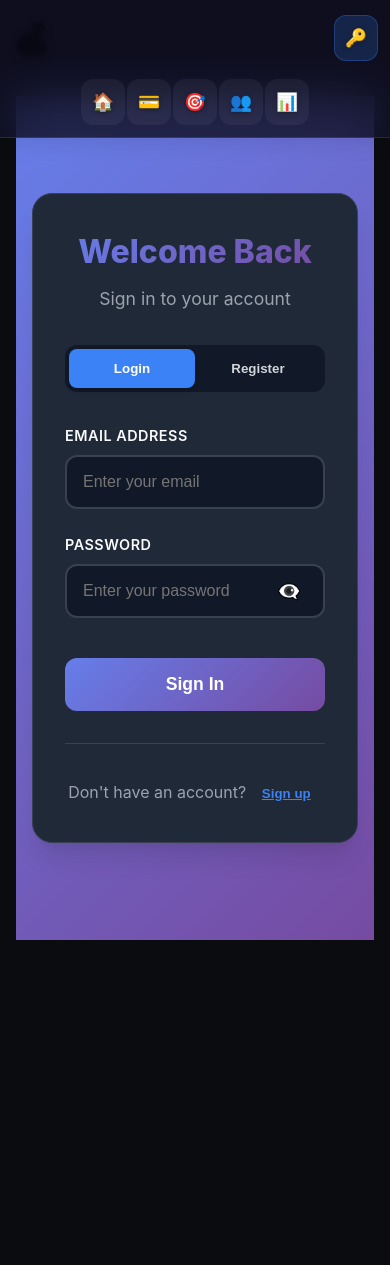
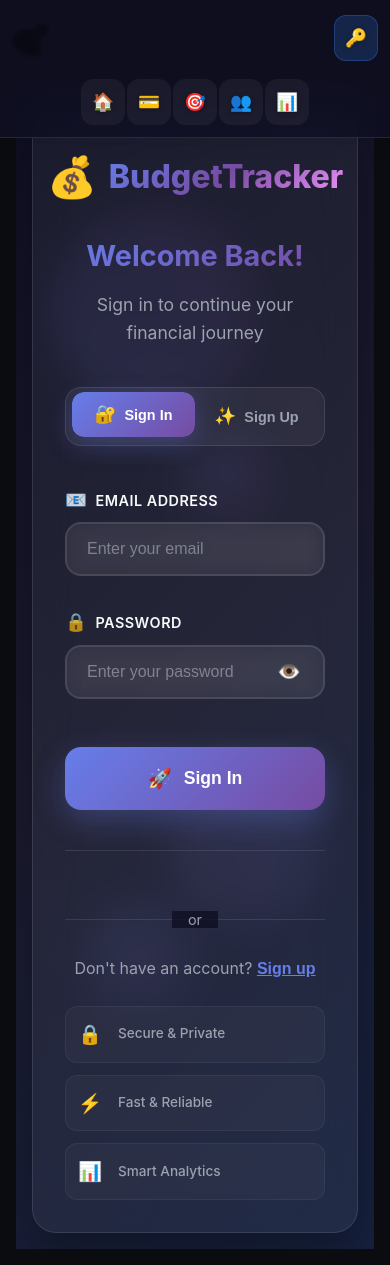
Before and after one commit to Likash28/Budget-Tracker, a React (Vite) app in the folder frontend/: page /login in a window 390 px wide. Before the commit the page ends 956 px from the top, so only its background shows below. Built offline with nearby package versions, Linux system fonts and the light colour scheme; the HTML template or start-up script is replaced by a standard one.

Commit message:
Create outstanding login/register page with ultra-modern UI design

```diff
--- a/frontend/src/pages/Login.jsx
+++ b/frontend/src/pages/Login.jsx
@@ -104,10 +104,23 @@ export default function Login({ onLogin }){
 
   return (
     <div className="auth-container">
+      <div className="auth-background">
+        <div className="auth-shapes">
+          <div className="shape shape-1"></div>
+          <div className="shape shape-2"></div>
+          <div className="shape shape-3"></div>
+          <div className="shape shape-4"></div>
+        </div>
+      </div>
+
       <div className="auth-card">
         <div className="auth-header">
-          <h1>{isLogin ? 'Welcome Back' : 'Create Account'}</h1>
-          <p>{isLogin ? 'Sign in to your account' : 'Join us to start tracking your finances'}</p>
+          <div className="auth-logo">
+            <div className="logo-icon">💰</div>
+            <h1>BudgetTracker</h1>
+          </div>
+          <h2>{isLogin ? 'Welcome Back!' : 'Create Account'}</h2>
+          <p>{isLogin ? 'Sign in to continue your financial journey' : 'Join thousands managing their finances smartly'}</p>
         </div>
 
         <div className="auth-tabs">
@@ -119,7 +132,8 @@ export default function Login({ onLogin }){
               setSuccess('')
             }}
           >
-            Login
+            <span className="tab-icon">🔐</span>
+            <span>Sign In</span>
           </button>
           <button
             className={`tab-button ${!isLogin ? 'active' : ''}`}
@@ -129,14 +143,19 @@ export default function Login({ onLogin }){
               setSuccess('')
             }}
           >
-            Register
+            <span className="tab-icon">✨</span>
+            <span>Sign Up</span>
           </button>
         </div>
 
         <form onSubmit={isLogin ? handleLogin : handleRegister} className="auth-form">
           {!isLogin && (
             <div className="form-group">
-              <label htmlFor="name">Full Name</label>
+              <label htmlFor="name">
+                <span className="label-icon">👤</span>
+                Full Name
+              </label>
+              <div className="input-wrapper">
                 <input
                   id="name"
                   name="name"
@@ -146,11 +165,17 @@ export default function Login({ onLogin }){
                   onChange={handleInputChange}
                   required
                 />
+                <div className="input-border"></div>
+              </div>
             </div>
           )}
 
           <div className="form-group">
-            <label htmlFor="email">Email Address</label>
+            <label htmlFor="email">
+              <span className="label-icon">📧</span>
+              Email Address
+            </label>
+            <div className="input-wrapper">
               <input
                 id="email"
                 name="email"
@@ -160,11 +185,17 @@ export default function Login({ onLogin }){
                 onChange={handleInputChange}
                 required
               />
+              <div className="input-border"></div>
+            </div>
           </div>
 
           <div className="form-group">
-            <label htmlFor="password">Password</label>
+            <label htmlFor="password">
+              <span className="label-icon">🔒</span>
+              Password
+            </label>
             <div className="password-input-container">
+              <div className="input-wrapper">
                 <input
                   id="password"
                   name="password"
@@ -174,20 +205,27 @@ export default function Login({ onLogin }){
                   onChange={handleInputChange}
                   required
                 />
+                <div className="input-border"></div>
+              </div>
               <button
                 type="button"
                 className="password-toggle"
                 onClick={togglePasswordVisibility}
+                title={showPassword ? 'Hide password' : 'Show password'}
               >
-                {showPassword ? '👁️' : '👁️‍🗨️'}
+                {showPassword ? '🙈' : '👁️'}
               </button>
             </div>
           </div>
 
           {!isLogin && (
             <div className="form-group">
-              <label htmlFor="confirmPassword">Confirm Password</label>
+              <label htmlFor="confirmPassword">
+                <span className="label-icon">🔐</span>
+                Confirm Password
+              </label>
               <div className="password-input-container">
+                <div className="input-wrapper">
                   <input
                     id="confirmPassword"
                     name="confirmPassword"
@@ -197,12 +235,15 @@ export default function Login({ onLogin }){
                     onChange={handleInputChange}
                     required
                   />
+                  <div className="input-border"></div>
+                </div>
                 <button
                   type="button"
                   className="password-toggle"
                   onClick={toggleConfirmPasswordVisibility}
+                  title={showConfirmPassword ? 'Hide password' : 'Show password'}
                 >
-                  {showConfirmPassword ? '👁️' : '👁️‍🗨️'}
+                  {showConfirmPassword ? '🙈' : '👁️'}
                 </button>
               </div>
             </div>
@@ -214,17 +255,36 @@ export default function Login({ onLogin }){
             disabled={loading}
           >
             {loading ? (
-              <div className="loading-spinner-small"></div>
+              <div className="loading-spinner">
+                <div className="spinner"></div>
+                <span>Processing...</span>
+              </div>
             ) : (
-              isLogin ? 'Sign In' : 'Create Account'
+              <>
+                <span className="button-icon">{isLogin ? '🚀' : '✨'}</span>
+                <span>{isLogin ? 'Sign In' : 'Create Account'}</span>
+              </>
             )}
           </button>
 
-          {error && <div className="error-message">{error}</div>}
-          {success && <div className="success-message">{success}</div>}
+          {error && (
+            <div className="message error-message">
+              <span className="message-icon">⚠️</span>
+              <span>{error}</span>
+            </div>
+          )}
+          {success && (
+            <div className="message success-message">
+              <span className="message-icon">✅</span>
+              <span>{success}</span>
+            </div>
+          )}
         </form>
 
         <div className="auth-footer">
+          <div className="divider">
+            <span>or</span>
+          </div>
           <p>
             {isLogin ? "Don't have an account? " : "Already have an account? "}
             <button
@@ -238,6 +298,20 @@ export default function Login({ onLogin }){
               {isLogin ? 'Sign up' : 'Sign in'}
             </button>
           </p>
+          <div className="auth-features">
+            <div className="feature">
+              <span className="feature-icon">🔒</span>
+              <span>Secure & Private</span>
+            </div>
+            <div className="feature">
+              <span className="feature-icon">⚡</span>
+              <span>Fast & Reliable</span>
+            </div>
+            <div className="feature">
+              <span className="feature-icon">📊</span>
+              <span>Smart Analytics</span>
+            </div>
+          </div>
         </div>
       </div>
     </div>
--- a/frontend/src/styles.css
+++ b/frontend/src/styles.css
@@ -617,38 +617,143 @@ th,td { padding:.5rem; border-bottom:1px solid var(--border-color); }
   100% { transform: rotate(360deg); }
 }
 
-/* Authentication Styles */
+/* Authentication Styles - Ultra Modern Design */
 .auth-container {
   min-height: 100vh;
   display: flex;
   align-items: center;
   justify-content: center;
-  background: linear-gradient(135deg, #667eea 0%, #764ba2 100%);
+  background: linear-gradient(135deg, #0f0f23 0%, #1a1a2e 50%, #16213e 100%);
   padding: 2rem;
+  position: relative;
+  overflow: hidden;
+}
+
+.auth-background {
+  position: absolute;
+  top: 0;
+  left: 0;
+  right: 0;
+  bottom: 0;
+  overflow: hidden;
+  z-index: 1;
+}
+
+.auth-shapes {
+  position: relative;
+  width: 100%;
+  height: 100%;
+}
+
+.shape {
+  position: absolute;
+  border-radius: 50%;
+  background: linear-gradient(45deg, rgba(102, 126, 234, 0.1), rgba(118, 75, 162, 0.1));
+  animation: float 6s ease-in-out infinite;
+}
+
+.shape-1 {
+  width: 200px;
+  height: 200px;
+  top: 10%;
+  left: 10%;
+  animation-delay: 0s;
+}
+
+.shape-2 {
+  width: 150px;
+  height: 150px;
+  top: 60%;
+  right: 15%;
+  animation-delay: 2s;
+}
+
+.shape-3 {
+  width: 100px;
+  height: 100px;
+  bottom: 20%;
+  left: 20%;
+  animation-delay: 4s;
+}
+
+.shape-4 {
+  width: 80px;
+  height: 80px;
+  top: 30%;
+  right: 30%;
+  animation-delay: 1s;
+}
+
+@keyframes float {
+  0%, 100% { transform: translateY(0px) rotate(0deg); }
+  50% { transform: translateY(-20px) rotate(180deg); }
 }
 
 .auth-card {
-  background: var(--card-bg);
-  border: 1px solid var(--border-color);
-  border-radius: 20px;
+  background: rgba(255, 255, 255, 0.05);
+  backdrop-filter: blur(20px);
+  border: 1px solid rgba(255, 255, 255, 0.1);
+  border-radius: 24px;
   padding: 3rem;
   width: 100%;
-  max-width: 450px;
-  box-shadow: var(--shadow-xl);
-  backdrop-filter: blur(10px);
+  max-width: 480px;
+  box-shadow: 0 20px 40px rgba(0, 0, 0, 0.3);
+  position: relative;
+  z-index: 2;
+  animation: slideUp 0.8s ease-out;
+}
+
+@keyframes slideUp {
+  from {
+    opacity: 0;
+    transform: translateY(30px);
+  }
+  to {
+    opacity: 1;
+    transform: translateY(0);
+  }
 }
 
 .auth-header {
   text-align: center;
-  margin-bottom: 2rem;
-}
-
-.auth-header h1 {
+  margin-bottom: 2.5rem;
+}
+
+.auth-logo {
+  display: flex;
+  align-items: center;
+  justify-content: center;
+  gap: 0.75rem;
+  margin-bottom: 1.5rem;
+}
+
+.logo-icon {
   font-size: 2.5rem;
+  animation: bounce 2s infinite;
+}
+
+@keyframes bounce {
+  0%, 20%, 50%, 80%, 100% { transform: translateY(0); }
+  40% { transform: translateY(-10px); }
+  60% { transform: translateY(-5px); }
+}
+
+.auth-logo h1 {
+  font-size: 2rem;
   font-weight: 800;
-  color: var(--text-primary);
-  margin: 0 0 0.5rem 0;
-  background: var(--gradient-primary);
+  background: linear-gradient(135deg, #667eea 0%, #764ba2 50%, #f093fb 100%);
+  -webkit-background-clip: text;
+  -webkit-text-fill-color: transparent;
+  background-clip: text;
+  margin: 0;
+}
+
+.auth-header h2 {
+  font-size: 2.2rem;
+  font-weight: 700;
+  color: var(--text-primary);
+  margin: 0 0 0.75rem 0;
+  background: linear-gradient(135deg, #667eea 0%, #764ba2 100%);
   -webkit-background-clip: text;
   -webkit-text-fill-color: transparent;
   background-clip: text;
@@ -658,74 +763,145 @@ th,td { padding:.5rem; border-bottom:1px solid var(--border-color); }
   color: var(--text-muted);
   font-size: 1.1rem;
   margin: 0;
+  line-height: 1.6;
 }
 
 .auth-tabs {
   display: flex;
-  background: var(--secondary-bg);
-  border-radius: 12px;
-  padding: 4px;
-  margin-bottom: 2rem;
+  background: rgba(255, 255, 255, 0.05);
+  border-radius: 16px;
+  padding: 6px;
+  margin-bottom: 2.5rem;
+  border: 1px solid rgba(255, 255, 255, 0.1);
 }
 
 .tab-button {
   flex: 1;
-  padding: 0.75rem 1rem;
+  padding: 1rem 1.5rem;
   border: none;
   background: transparent;
-  color: var(--text-secondary);
+  color: var(--text-muted);
+  border-radius: 12px;
+  cursor: pointer;
   font-weight: 600;
-  border-radius: 8px;
-  cursor: pointer;
-  transition: all 0.3s ease;
+  transition: all 0.4s cubic-bezier(0.175, 0.885, 0.32, 1.275);
+  font-size: 1rem;
+  display: flex;
+  align-items: center;
+  justify-content: center;
+  gap: 0.5rem;
+  position: relative;
+  overflow: hidden;
+}
+
+.tab-button::before {
+  content: '';
+  position: absolute;
+  top: 0;
+  left: 0;
+  right: 0;
+  bottom: 0;
+  background: linear-gradient(135deg, #667eea 0%, #764ba2 100%);
+  opacity: 0;
+  transition: opacity 0.3s ease;
+  border-radius: 12px;
+}
+
+.tab-button.active::before {
+  opacity: 1;
 }
 
 .tab-button.active {
-  background: var(--accent-blue);
   color: white;
-  box-shadow: var(--shadow-md);
+  box-shadow: 0 8px 25px rgba(102, 126, 234, 0.3);
+  transform: translateY(-2px);
 }
 
 .tab-button:hover:not(.active) {
   color: var(--text-primary);
-  background: var(--border-color);
+  background: rgba(255, 255, 255, 0.05);
+  transform: translateY(-1px);
+}
+
+.tab-icon {
+  font-size: 1.1rem;
+  position: relative;
+  z-index: 1;
+}
+
+.tab-button span:last-child {
+  position: relative;
+  z-index: 1;
 }
 
 .auth-form {
   display: flex;
   flex-direction: column;
-  gap: 1.5rem;
+  gap: 2rem;
 }
 
 .form-group {
   display: flex;
   flex-direction: column;
+  gap: 0.75rem;
+}
+
+.form-group label {
+  color: var(--text-primary);
+  font-weight: 600;
+  font-size: 0.95rem;
+  display: flex;
+  align-items: center;
   gap: 0.5rem;
 }
 
-.form-group label {
-  color: var(--text-primary);
-  font-weight: 600;
-  font-size: 0.9rem;
-  text-transform: uppercase;
-  letter-spacing: 0.5px;
+.label-icon {
+  font-size: 1.1rem;
+  opacity: 0.8;
+}
+
+.input-wrapper {
+  position: relative;
 }
 
 .form-group input {
-  padding: 1rem;
-  border: 2px solid var(--border-color);
-  border-radius: 12px;
-  background: var(--secondary-bg);
+  width: 100%;
+  padding: 1rem 1.25rem;
+  border: 2px solid rgba(255, 255, 255, 0.1);
+  border-radius: 16px;
+  background: rgba(255, 255, 255, 0.05);
   color: var(--text-primary);
   font-size: 1rem;
   transition: all 0.3s ease;
+  outline: none;
+  backdrop-filter: blur(10px);
 }
 
 .form-group input:focus {
-  outline: none;
-  border-color: var(--accent-blue);
-  box-shadow: 0 0 0 3px rgba(59, 130, 246, 0.1);
-  transform: translateY(-1px);
+  border-color: #667eea;
+  box-shadow: 0 0 0 4px rgba(102, 126, 234, 0.1);
+  background: rgba(255, 255, 255, 0.08);
+  transform: translateY(-2px);
+}
+
+.form-group input::placeholder {
+  color: var(--text-muted);
+  opacity: 0.7;
+}
+
+.input-border {
+  position: absolute;
+  bottom: 0;
+  left: 0;
+  right: 0;
+  height: 2px;
+  background: linear-gradient(90deg, #667eea, #764ba2);
+  transform: scaleX(0);
+  transition: transform 0.3s ease;
+}
+
+.form-group input:focus + .input-border {
+  transform: scaleX(1);
 }
 
 .password-input-container {
@@ -734,9 +910,8 @@ th,td { padding:.5rem; border-bottom:1px solid var(--border-color); }
   align-items: center;
 }
 
-.password-input-container input {
-  padding-right: 3rem;
-  width: 100%;
+.password-input-container .input-wrapper {
+  flex: 1;
 }
 
 .password-toggle {
@@ -746,37 +921,61 @@ th,td { padding:.5rem; border-bottom:1px solid var(--border-color); }
   border: none;
   color: var(--text-muted);
   cursor: pointer;
+  padding: 0.5rem;
+  border-radius: 8px;
+  transition: all 0.3s ease;
   font-size: 1.2rem;
-  padding: 0.5rem;
-  border-radius: 6px;
-  transition: all 0.2s ease;
+  z-index: 2;
 }
 
 .password-toggle:hover {
   color: var(--text-primary);
-  background: var(--border-color);
+  background: rgba(255, 255, 255, 0.1);
+  transform: scale(1.1);
 }
 
 .auth-submit-button {
-  background: var(--gradient-primary);
+  background: linear-gradient(135deg, #667eea 0%, #764ba2 100%);
   color: white;
   border: none;
-  padding: 1rem 2rem;
-  border-radius: 12px;
+  padding: 1.25rem 2rem;
+  border-radius: 16px;
   font-size: 1.1rem;
   font-weight: 700;
   cursor: pointer;
-  transition: all 0.3s ease;
+  transition: all 0.4s cubic-bezier(0.175, 0.885, 0.32, 1.275);
+  box-shadow: 0 10px 30px rgba(102, 126, 234, 0.3);
+  margin-top: 1rem;
   display: flex;
   align-items: center;
   justify-content: center;
-  gap: 0.5rem;
-  margin-top: 1rem;
+  gap: 0.75rem;
+  position: relative;
+  overflow: hidden;
+}
+
+.auth-submit-button::before {
+  content: '';
+  position: absolute;
+  top: 0;
+  left: -100%;
+  width: 100%;
+  height: 100%;
+  background: linear-gradient(90deg, transparent, rgba(255, 255, 255, 0.2), transparent);
+  transition: left 0.5s ease;
+}
+
+.auth-submit-button:hover::before {
+  left: 100%;
 }
 
 .auth-submit-button:hover:not(:disabled) {
-  transform: translateY(-2px);
-  box-shadow: var(--shadow-lg);
+  transform: translateY(-3px);
+  box-shadow: 0 15px 40px rgba(102, 126, 234, 0.4);
+}
+
+.auth-submit-button:active:not(:disabled) {
+  transform: translateY(-1px);
 }
 
 .auth-submit-button:disabled {
@@ -785,7 +984,18 @@ th,td { padding:.5rem; border-bottom:1px solid var(--border-color); }
   transform: none;
 }
 
-.loading-spinner-small {
+.button-icon {
+  font-size: 1.2rem;
+}
+
+.loading-spinner {
+  display: flex;
+  align-items: center;
+  justify-content: center;
+  gap: 0.75rem;
+}
+
+.spinner {
   width: 20px;
   height: 20px;
   border: 2px solid rgba(255, 255, 255, 0.3);
@@ -794,57 +1004,184 @@ th,td { padding:.5rem; border-bottom:1px solid var(--border-color); }
   animation: spin 1s linear infinite;
 }
 
+@keyframes spin {
+  0% { transform: rotate(0deg); }
+  100% { transform: rotate(360deg); }
+}
+
+.message {
+  display: flex;
+  align-items: center;
+  gap: 0.75rem;
+  padding: 1rem 1.25rem;
+  border-radius: 12px;
+  font-size: 0.95rem;
+  font-weight: 500;
+  margin-top: 1rem;
+  animation: slideIn 0.3s ease-out;
+}
+
+@keyframes slideIn {
+  from {
+    opacity: 0;
+    transform: translateY(-10px);
+  }
+  to {
+    opacity: 1;
+    transform: translateY(0);
+  }
+}
+
 .error-message {
   background: rgba(239, 68, 68, 0.1);
   border: 1px solid rgba(239, 68, 68, 0.3);
-  color: #ef4444;
-  padding: 1rem;
-  border-radius: 8px;
-  font-weight: 600;
-  text-align: center;
-  margin-top: 1rem;
+  color: #fca5a5;
 }
 
 .success-message {
   background: rgba(16, 185, 129, 0.1);
   border: 1px solid rgba(16, 185, 129, 0.3);
-  color: #10b981;
-  padding: 1rem;
-  border-radius: 8px;
-  font-weight: 600;
-  text-align: center;
-  margin-top: 1rem;
+  color: #6ee7b7;
+}
+
+.message-icon {
+  font-size: 1.1rem;
 }
 
 .auth-footer {
   text-align: center;
-  margin-top: 2rem;
+  margin-top: 2.5rem;
   padding-top: 2rem;
-  border-top: 1px solid var(--border-color);
+  border-top: 1px solid rgba(255, 255, 255, 0.1);
+}
+
+.divider {
+  position: relative;
+  margin: 1.5rem 0;
+  text-align: center;
+}
+
+.divider::before {
+  content: '';
+  position: absolute;
+  top: 50%;
+  left: 0;
+  right: 0;
+  height: 1px;
+  background: rgba(255, 255, 255, 0.1);
+}
+
+.divider span {
+  background: rgba(15, 15, 35, 0.8);
+  padding: 0 1rem;
+  color: var(--text-muted);
+  font-size: 0.9rem;
+  position: relative;
+  z-index: 1;
 }
 
 .auth-footer p {
   color: var(--text-muted);
-  margin: 0;
+  margin: 0 0 1.5rem 0;
+  font-size: 1rem;
 }
 
 .link-button {
   background: none;
   border: none;
-  color: var(--accent-blue);
-  font-weight: 700;
+  color: #667eea;
   cursor: pointer;
+  font-weight: 600;
   text-decoration: underline;
-  transition: all 0.2s ease;
+  transition: all 0.3s ease;
+  font-size: inherit;
+  padding: 0;
 }
 
 .link-button:hover {
-  color: #1d4ed8;
+  color: #764ba2;
   text-decoration: none;
+  transform: translateY(-1px);
+}
+
+.auth-features {
+  display: flex;
+  justify-content: space-around;
+  gap: 1rem;
+  margin-top: 1.5rem;
+}
+
+.feature {
+  display: flex;
+  flex-direction: column;
+  align-items: center;
+  gap: 0.5rem;
+  padding: 1rem;
+  border-radius: 12px;
+  background: rgba(255, 255, 255, 0.03);
+  border: 1px solid rgba(255, 255, 255, 0.05);
+  transition: all 0.3s ease;
+  flex: 1;
+}
+
+.feature:hover {
+  background: rgba(255, 255, 255, 0.05);
+  transform: translateY(-2px);
+}
+
+.feature-icon {
+  font-size: 1.5rem;
+  margin-bottom: 0.25rem;
+}
+
+.feature span:last-child {
+  font-size: 0.85rem;
+  color: var(--text-muted);
+  font-weight: 500;
+  text-align: center;
 }
 
 /* Responsive Design */
 @media (max-width: 768px) {
+  .auth-container {
+    padding: 1rem;
+  }
+
+  .auth-card {
+    padding: 2rem;
+    max-width: 100%;
+  }
+
+  .auth-header h2 {
+    font-size: 1.8rem;
+  }
+
+  .auth-logo h1 {
+    font-size: 1.5rem;
+  }
+
+  .tab-button {
+    padding: 0.75rem 1rem;
+    font-size: 0.9rem;
+  }
+
+  .auth-features {
+    flex-direction: column;
+    gap: 0.75rem;
+  }
+
+  .feature {
+    flex-direction: row;
+    justify-content: flex-start;
+    padding: 0.75rem;
+  }
+
+  .feature-icon {
+    font-size: 1.2rem;
+    margin-bottom: 0;
+    margin-right: 0.5rem;
+  }
+
   .reports-container {
     padding: 1rem;
   }
```
Lines whose indentation alone changed are shown as unchanged.
